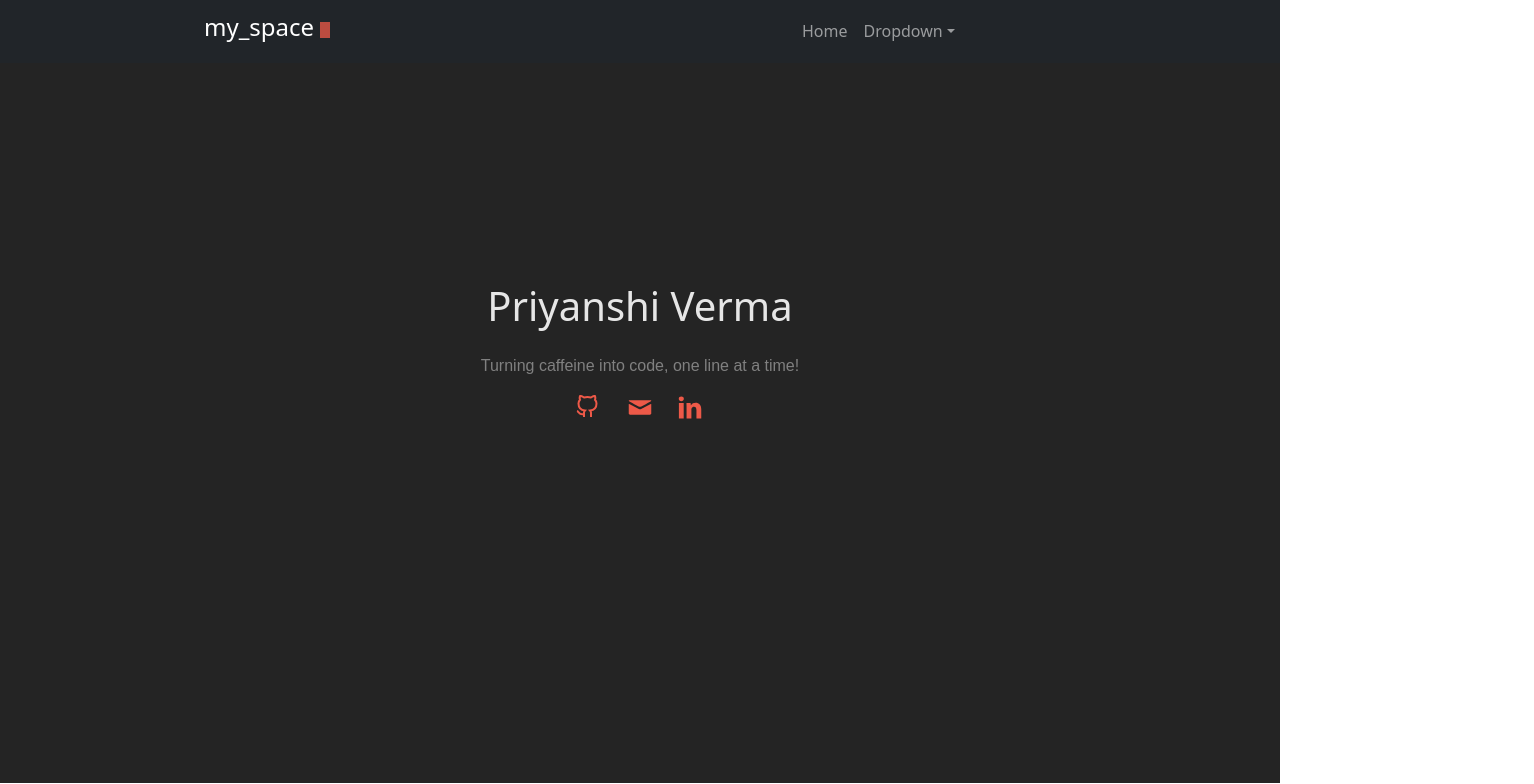
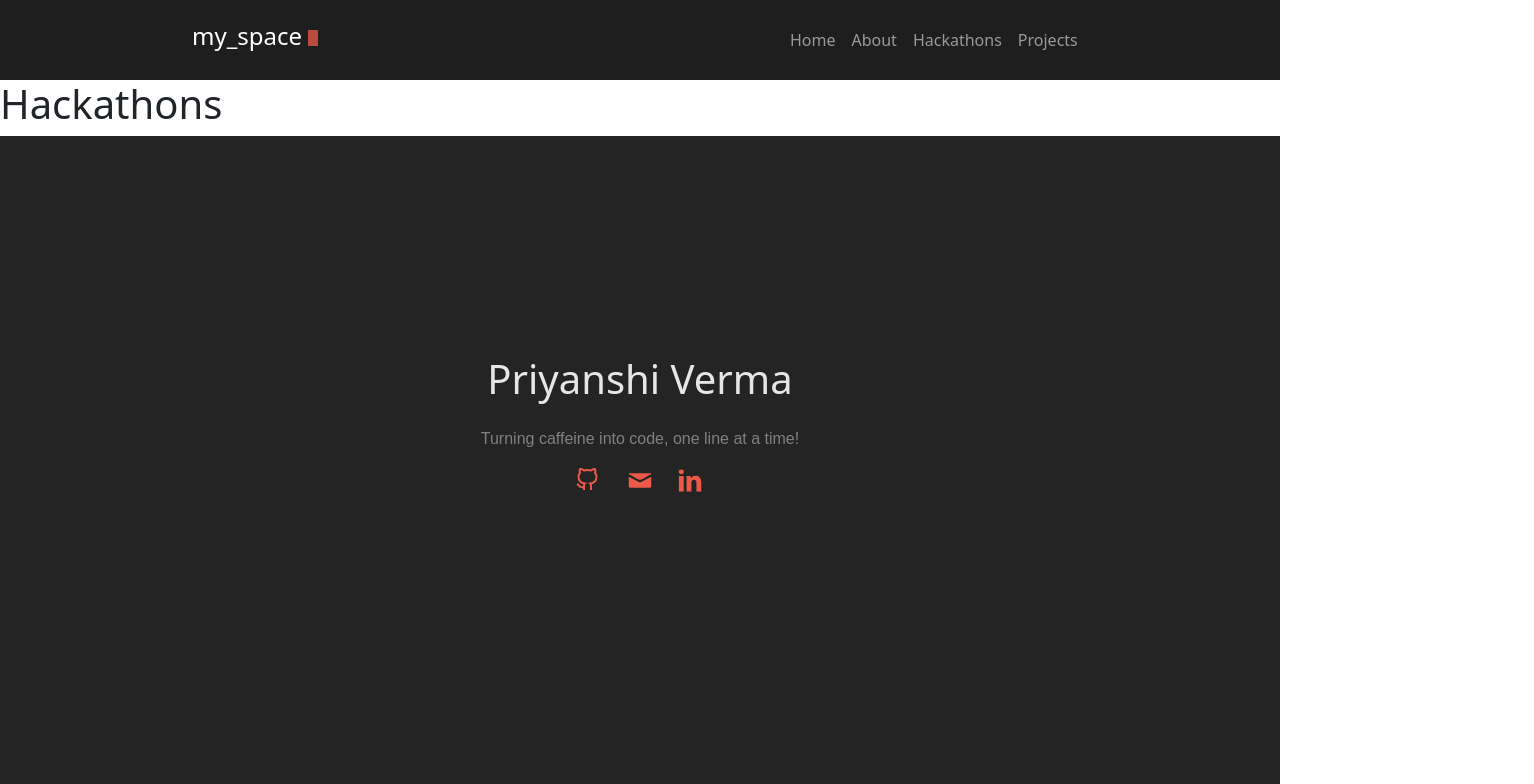
Before and after one commit to Priyanshi5732/priyanshi5732.github.io, a React (Create React App) app: page /Hackathons in a window 1280 px wide. Shown: the top 784 px of the page, 1534 px wide, since content can reach past the window. Built offline with nearby package versions, Linux system fonts and the light colour scheme.

Commit message:
navigation done

```diff
--- a/src/App.js
+++ b/src/App.js
@@ -1,23 +1,14 @@
 import "./App.css";
 import Navbar from "./components/Navbar";
 import Intro from "./components/Intro";
-import About from "./pages/About";
-import Hackathons from "./pages/Hackathons";
-import Projects from "./pages/Projects";
+
 import { BrowserRouter as Router, Route, Routes } from "react-router-dom";
 
 function App() {
   return (
     <div className="App">
-      <Router>
         <Navbar/>
         <Intro />
-        <Routes>
-          <Route path="/About" element={<About />} />
-          <Route path="/Hackathons" element={<Hackathons/>} />
-          <Route path="/Projects" element={<Projects/>} />
-        </Routes>
-      </Router>
     </div>
   );
 }
--- /dev/null
+++ b/src/components/About.js
@@ -0,0 +1,10 @@
+import React ,{Component} from 'react';
+import "../styles/About.css";
+
+export default class About extends Component{
+    render(){
+        return (
+        <div className='about'><h1>About me</h1></div>
+        )
+    }
+}
--- /dev/null
+++ b/src/components/Hackathons.js
@@ -0,0 +1,9 @@
+import React ,{Component} from 'react'
+
+export default class Hackathons extends Component{
+    render(){
+        return (
+        <div><h1>Hackathons</h1></div>
+        )
+    }
+}
--- a/src/components/Navbar.js
+++ b/src/components/Navbar.js
@@ -1,15 +1,18 @@
-import React from "react";
+import React, { Component } from "react";
 import Container from "react-bootstrap/Container";
-import { Link } from "react-scroll";
 import "../styles/Navbar.css";
-import Nav from "react-bootstrap/Nav";
-import Navbar from "react-bootstrap/Navbar";
-import NavDropdown from "react-bootstrap/NavDropdown";
+import { Navbar, Nav } from "react-bootstrap";
+import { BrowserRouter as Router, Route, Routes, Link } from "react-router-dom";
+import About from "./About";
+import Hackathons from "./Hackathons";
+import Projects from "./Projects";
+import Intro from "./Intro";
 
-const BasicExample = () => {
+export default class Navigationbar extends Component {
+  render() {
     return (
-    <Navbar bg="dark" variant="dark"  expand="lg" >
-      <Container fluid>
+      <Router>
+        <Navbar expand="lg" variant={"dark"} className="Navbar">
           <Navbar.Brand href="#">
             <div className="lefttext">
               <span class="box">
@@ -19,25 +22,31 @@ const BasicExample = () => {
           </Navbar.Brand>
           <Navbar.Toggle aria-controls="navbarScroll" />
           <Navbar.Collapse id="navbarScroll">
-          <Nav
-            className="rightSide"
-            style={{ maxHeight: "100px" }}
-            navbarScroll
-          >
-            <Nav.Link href="Home">Home</Nav.Link>
-            <NavDropdown title="Dropdown" id="navbarScrollingDropdown">
-              <NavDropdown.Item href="About">About</NavDropdown.Item>
-              <NavDropdown.Item href="Hackathons">
+            <Nav className="rightSide">
+              <Nav.Link as={Link} to={"/intro"}>
+                Home
+              </Nav.Link>
+              <Nav.Link as={Link} to={"/about"}>
+                About
+              </Nav.Link>
+              <Nav.Link as={Link} to={"/hackathons"}>
                 Hackathons
-              </NavDropdown.Item>
-              <NavDropdown.Item href="Projects">Projects</NavDropdown.Item>
-            </NavDropdown>
-
+              </Nav.Link>
+              <Nav.Link as={Link} to={"/projects"}>
+                Projects
+              </Nav.Link>
             </Nav>
           </Navbar.Collapse>
-      </Container>
         </Navbar>
+        <div>
+          <Routes>
+          <Route path="/" element={<Intro />} />
+            <Route path="/about" element={<About />} />
+            <Route path="/hackathons" element={<Hackathons />} />
+            <Route path="/projects" element={<Projects />} />
+          </Routes>
+        </div>
+      </Router>
     );
-};
-
-export default BasicExample;
+  }
+}
--- /dev/null
+++ b/src/components/Projects.js
@@ -0,0 +1,9 @@
+import React, {Component} from 'react'
+
+export default class Projects extends Component{
+    render(){
+        return (
+        <div projects>Projects</div>
+        )
+    }
+}
--- a/src/pages/About.js
+++ /dev/null
@@ -1,14 +0,0 @@
-import React from "react";
-import "../styles/About.css";
-
-function About() {
-  return (
-    <div>
-
-      <p>hi helloooo</p>
-
-      </div>
-  );
-}
-
-export default About;
--- a/src/pages/Hackathons.js
+++ /dev/null
@@ -1,11 +0,0 @@
-import React from "react";
-import "../styles/Hackathons.css";
-
-
-export const Hackathons = () => {
-  return (
-    <div>
-      Hackathons</div>
-  );
-}
-export default Hackathons;
--- a/src/pages/Projects.js
+++ /dev/null
@@ -1,14 +0,0 @@
-import React from "react";
-
-
-function Projects() {
-    return (
-      <div>
-
-        <p>hi</p>
-
-        </div>
-    );
-  }
-
-  export default Projects;
--- a/src/styles/About.css
+++ b/src/styles/About.css
@@ -2,17 +2,9 @@
   width: 100%;
   height: 90vh;
   display: flex;
-  flex-direction: column;
+  background-color: rgb(36, 36, 36);
+  color: white;
+  margin: 0 auto;
+  justify-content: center;
+  align-items:normal;
 }
-
-.aboutBottom {
-  display: flex;
-  flex-direction: column;
-  height: 55%;
-  align-items: center;
-  margin-top: 50px;
-}
-
-.aboutBottom p {
-  width: 1200px;
-}
--- a/src/styles/Hackathons.css
+++ b/src/styles/Hackathons.css
@@ -0,0 +1,8 @@
+.hackathons {
+    width: 100%;
+    height: 90vh;
+    display: flex;
+    background-color: rgb(36, 36, 36);
+    color: white;
+    margin: 0 auto;
+  }
--- a/src/styles/Navbar.css
+++ b/src/styles/Navbar.css
@@ -1,16 +1,16 @@
-.Navbar {
+.navbar {
   width: 100vw;
   height: 5rem;
-  background-color: rgb(31, 31, 31);
+  background-color: rgb(30, 30, 30);
   display: flex;
   flex-direction: row;
-  color: white;
 }
 
 .navbar .lefttext {
   display: flex;
   align-items: center;
   padding-left: 12rem;
+  color: white;
 }
 
 .box h4::after {
@@ -48,14 +48,19 @@
   align-items: center;
   margin: 0 28rem;
   justify-content: center;
+  color: white;
 
+}
+
+.link{
+  color: white;
 }
 
 .rightSideitem {
   cursor: pointer;
   list-style: none;
-  margin: 0 1.5rem;
-  text-decoration: none;
+  margin: 0 28rem;
+  text-decoration: white;
   color: white;
   flex-direction: row;
 }
```
Lines whose indentation alone changed are shown as unchanged.
